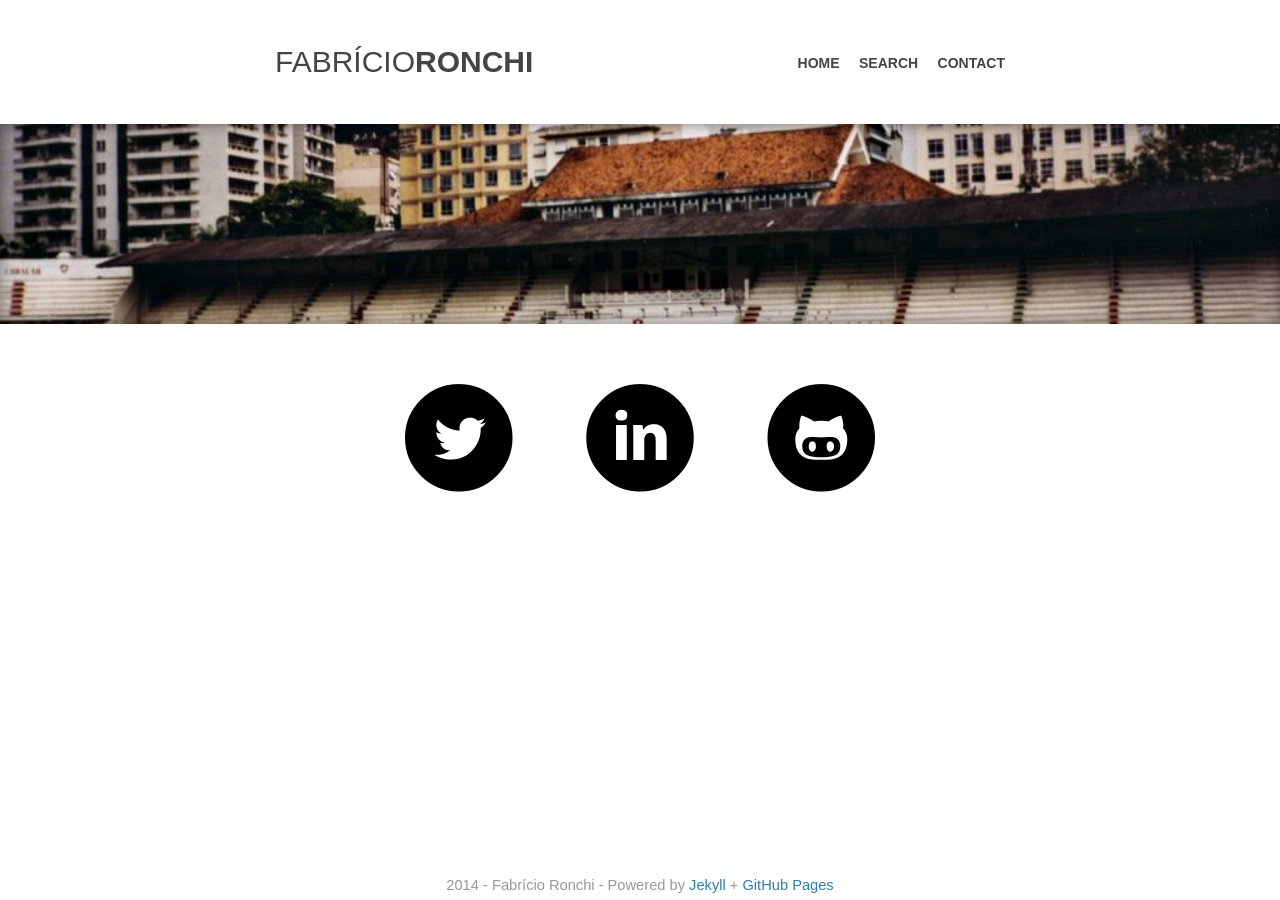
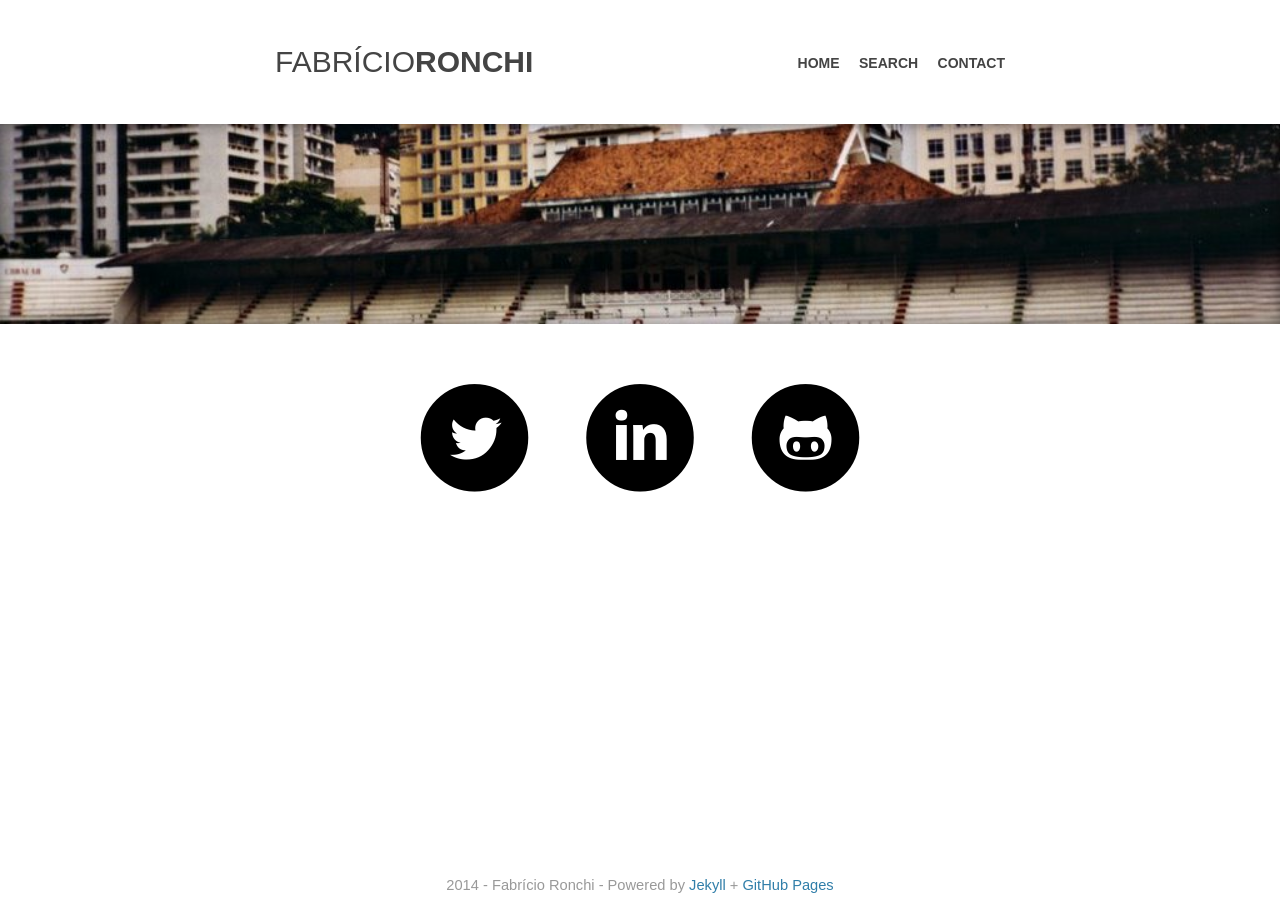
Before and after one commit to fabriciomrkonell/fabriciomrkonell, a Jekyll site: the page built from contact/index.html, in a window 1280 px wide. Built offline with Jekyll 4.4.1, drawn with Linux system fonts in a browser that asks for light colours; some web fonts are replaced; Markdown is read by kramdown in place of the engine named in the settings.

Commit message:
Update fontello.css

```diff
--- a/css/fontes/css/fontello.css
+++ b/css/fontes/css/fontello.css
@@ -28,7 +28,7 @@
   display: inline-block;
   text-decoration: inherit;
   width: 1em;
-  margin-right: .2em;
+  margin-right: .13em;
   text-align: center;
   /* opacity: .8; */
 
@@ -41,7 +41,7 @@
 
   /* Animation center compensation - margins should be symmetric */
   /* remove if not needed */
-  margin-left: .2em;
+  margin-left: .13em;
 
   /* you can be more comfortable with increased icons size */
   /* font-size: 120%; */
```
